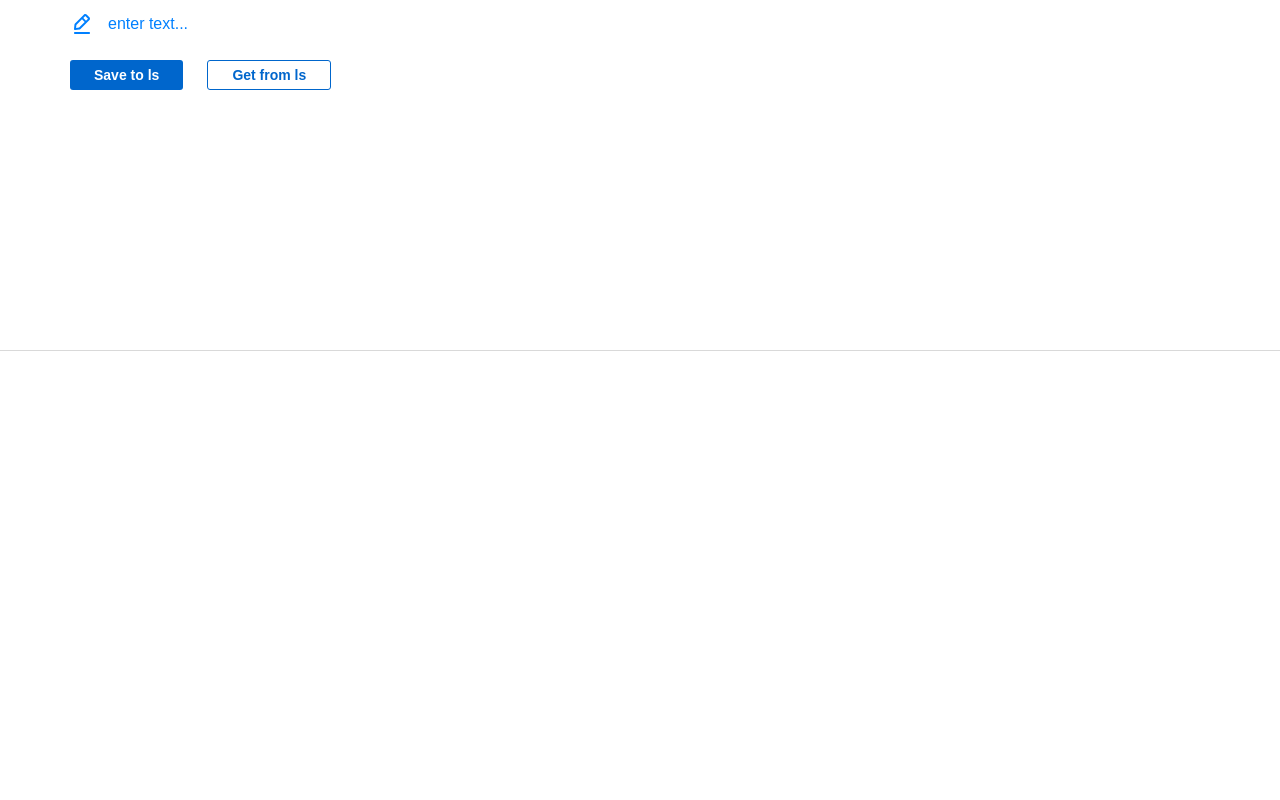
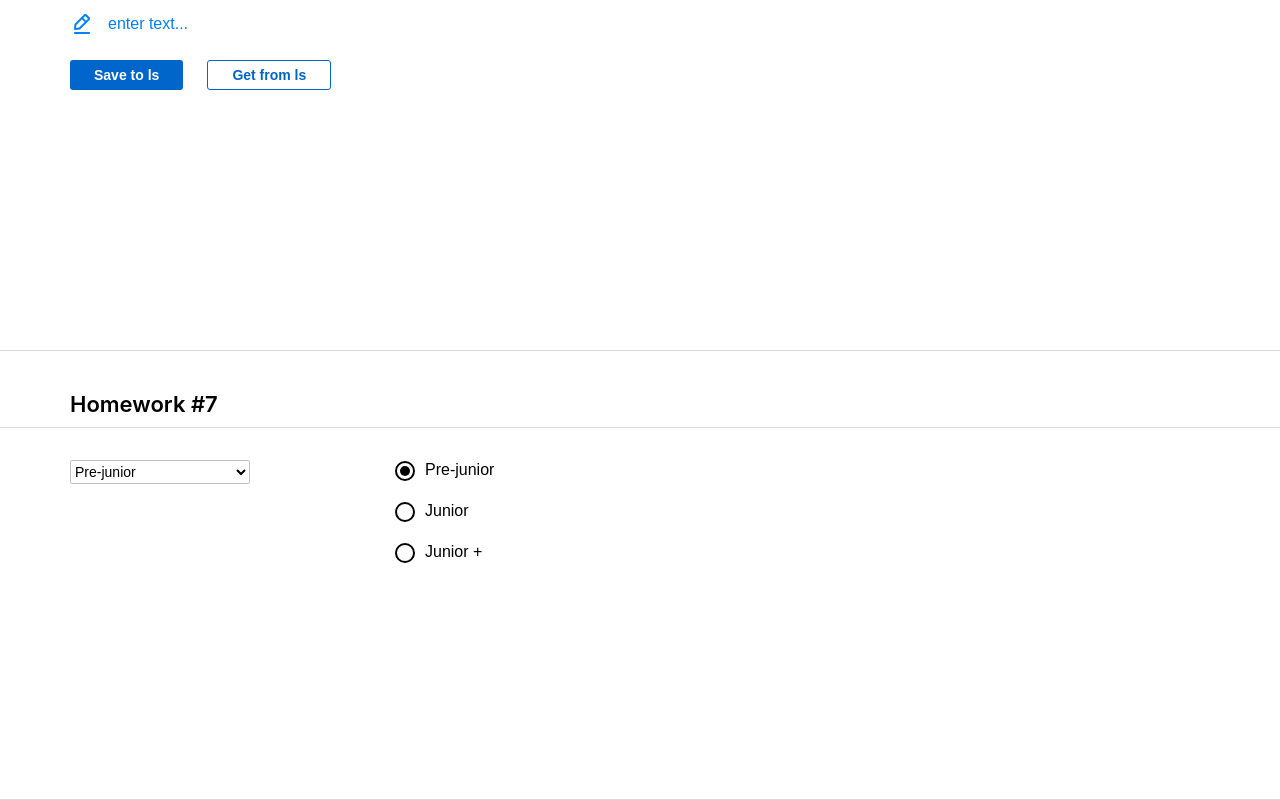
Before and after one commit to Rita05/homework_front_sprint02, a React (Create React App) app: page /#/pre-junior in a window 1280 px wide. Shown: the part 2014-2814 px from the top of the page. Before the commit the page ends 2365 px from the top, so only its background shows below. Built offline with nearby package versions, Linux system fonts and the light colour scheme.

Commit message:
make hw07 homework in sprint03

```diff
--- a/src/s1-main/App.tsx
+++ b/src/s1-main/App.tsx
@@ -11,6 +11,7 @@ import HW3 from '../s2-homeworks/hw03/HW3'
 import HW4 from '../s2-homeworks/hw04/HW4'
 import HW5 from '../s2-homeworks/hw05/HW5'
 import HW6 from '../s2-homeworks/hw06/HW6'
+import HW7 from '../s2-homeworks/hw07/HW7'
 
 function App() {
     return (
@@ -23,6 +24,7 @@ function App() {
             {/*при выполнении дз 5 и более - закомментировать здесь дз 1-4, так как они есть внутри дз 5*/}
             <HW5 />
             <HW6 />
+            <HW7 />
         </div>
     )
 }
--- a/src/s2-homeworks/hw07/HW7.module.css
+++ b/src/s2-homeworks/hw07/HW7.module.css
@@ -1,2 +1,13 @@
+.hw7 {
+    margin: 0 auto;
+    margin-top: 39.5px;
+    width: 1280px;
+}
+
 .container {
+    dispaly: flex;
+    flex-direction: row!important;
+    column-gap: 110px;
+    padding-top: 32.5px;
+    padding-left: 70px;
 }
--- a/src/s2-homeworks/hw07/HW7.tsx
+++ b/src/s2-homeworks/hw07/HW7.tsx
@@ -12,16 +12,16 @@ import s from './HW7.module.css'
 * */
 
 const arr = [
-    { id: 1, value: 'x' },
-    { id: 2, value: 'y' },
-    { id: 3, value: 'z' },
+	{ id: 1, value: 'Pre-junior' },
+	{ id: 2, value: 'Junior' },
+	{ id: 3, value: 'Junior +' },
 ] // value может быть изменено
 
 const HW7 = () => {
 	const [value, onChangeOption] = useState(1) // селект и радио должны работать синхронно
 
 	return (
-        <div id={'hw7'}>
+		<div id={'hw7'} className={s.hw7}>
 			<div className={s2.hwTitle}>Homework #7</div>
 
 			{/*демонстрация возможностей компонент:*/}
--- a/src/s2-homeworks/hw07/common/c5-SuperSelect/SuperSelect.module.css
+++ b/src/s2-homeworks/hw07/common/c5-SuperSelect/SuperSelect.module.css
@@ -1,9 +1,26 @@
 .select {
+	font-family: 'Montserrat', sans-serif;
+	font-size: 14px;
+	font-weight: 400;
+	line-height: 17px;
+	width: 180px;
+	height: 24px;
+	box-sizing: border-box;
+	border: 1px solid rgb(194, 194, 194);
+	border-radius: 2px;
+	background: rgb(255, 255, 255);
+	color: rgb(0, 0, 0);
 }
 
 .select:focus {
+	outline: none;
+	box-sizing: border-box;
+	border: 1px solid rgb(194, 194, 194);
+	border-radius: 2px;
+	background: rgb(255, 255, 255);
 }
 
 
 .option:hover {
+
 }
--- a/src/s2-homeworks/hw07/common/c5-SuperSelect/SuperSelect.tsx
+++ b/src/s2-homeworks/hw07/common/c5-SuperSelect/SuperSelect.tsx
@@ -37,6 +37,8 @@ const SuperSelect: React.FC<SuperSelectPropsType> = ({
 
 	const onChangeCallback = (e: ChangeEvent<HTMLSelectElement>) => {
 		// делают студенты
+		const selectedOption = options?.find(option => String(option.id) === e.currentTarget.value)?.id;
+		onChangeOption && onChangeOption(selectedOption);
 	}
 
 	const finalSelectClassName = s.select + (className ? ' ' + className : '')
--- a/src/s2-homeworks/hw07/common/c6-SuperRadio/SuperRadio.module.css
+++ b/src/s2-homeworks/hw07/common/c6-SuperRadio/SuperRadio.module.css
@@ -1,15 +1,58 @@
-.radio {
+.label {
+	position: relative;
+	padding-left: 35px;
+	cursor: pointer;
+	display: inline-block;
+	line-height: 20px;
+	font-family: 'Montserrat', sans-serif;
+	font-size: 16px;
+	font-weight: 400;
+	line-height: 20px;
 }
 
-.radio::before {
+.radio {
+	position: absolute;
+	opacity: 0;
+	cursor: pointer;
+}
+
+.span {
+	position: relative;
+	padding-left: 30px;
 }
 
 
-.radio:checked::before {
+.span::before {
+	content: '';
+	position: absolute;
+	top: 0;
+	left: 0;
+	display: block;
+	height: 20px;
+	width: 20px;
+	background-color: #fff;
+	border-radius: 50%;
+	border: 2px solid #000;
+	box-sizing: border-box;
 }
 
-.label {
+
+.radio:checked + .span:after {
+	content: "";
+	position: absolute;
+	display: block;
+	top: 0;
+	left: 0;
+	bottom: 0;
+	transform: translate(50%, 50%);
+	width: 10px;
+	height: 10px;
+	border-radius: 50%;
+	background: #000;
 }
 
 .options {
+	display: flex;
+	flex-direction: column;
+	gap: 21px;
 }
--- a/src/s2-homeworks/hw07/common/c6-SuperRadio/SuperRadio.tsx
+++ b/src/s2-homeworks/hw07/common/c6-SuperRadio/SuperRadio.tsx
@@ -36,19 +36,24 @@ const SuperRadio: React.FC<SuperRadioPropsType> = ({
 }) => {
 	const onChangeCallback = (e: ChangeEvent<HTMLInputElement>) => {
 		// делают студенты
+		const chosenOption = options?.find(option => String(option.id) === e.currentTarget.value)?.id;
+		onChangeOption && onChangeOption(chosenOption);
 	}
 
 	const finalRadioClassName = s.radio + (className ? ' ' + className : '')
 	const spanClassName = s.span + (spanProps?.className ? ' ' + spanProps.className : '')
 
 	const mappedOptions: any[] = options
-        ? options.map((o) => (
+		? options.map((o) =>
+		(
 			<label key={name + '-' + o.id} className={s.label}>
 				<input
 					id={id + '-input-' + o.id}
 					className={finalRadioClassName}
 					type={'radio'}
-                      // name, checked, value делают студенты
+					name={name}
+					checked={value === o.id}
+					value={o.id}
 
 					onChange={onChangeCallback}
 					{...restProps}
@@ -60,8 +65,8 @@ const SuperRadio: React.FC<SuperRadioPropsType> = ({
 				>
 					{o.value}
 				</span>
-              </label>
-          ))
+			</label>)
+		)
 		: []
 
 	return <div className={s.options}>{mappedOptions}</div>
```
Also changed, not shown: 2 other files (tests, documents, lock files or other folders). Lines whose indentation alone changed are shown as unchanged.
